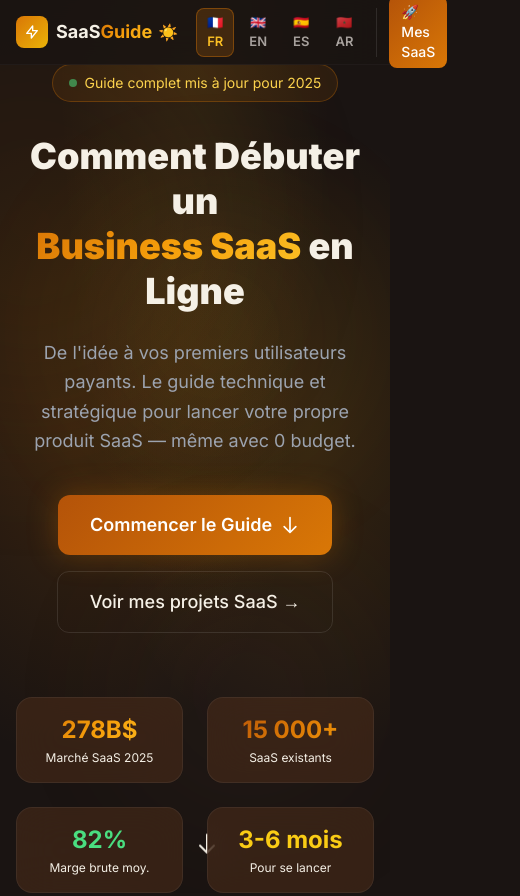
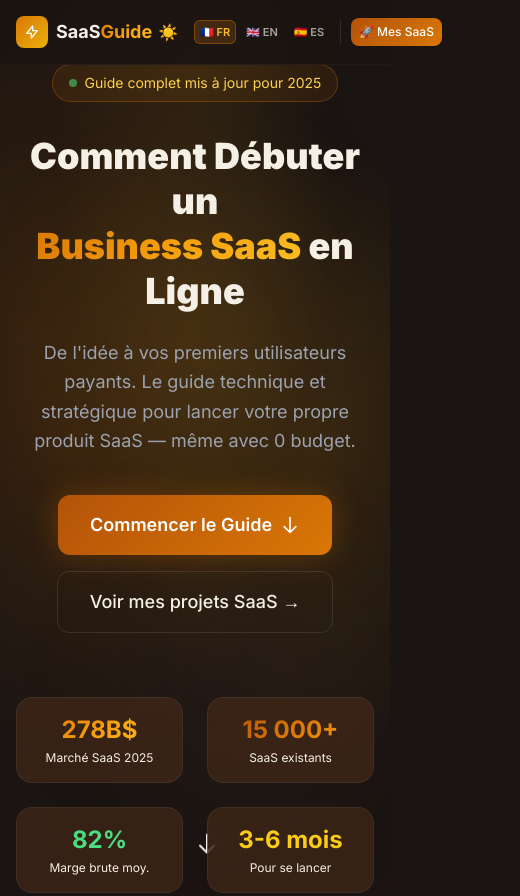
Before and after one commit to ucfzem/saas-guide, a plain HTML site: page index.html in a window 390 px wide. Shown: the top 896 px of the page, 520 px wide, since content can reach past the window. Drawn offline with nearby package versions, Linux system fonts and the light colour scheme.

Commit message:
fix: mobile horizontal overflow - nav lang buttons scroll, text wrapping

```diff
--- a/index.html
+++ b/index.html
@@ -41,8 +41,9 @@
     </script>
     <style>
         * { margin: 0; padding: 0; box-sizing: border-box; }
-        html { scroll-behavior: smooth; }
-        body { font-family: 'Inter', sans-serif; background: #1a1412; color: #f5f0e6; overflow-x: hidden; }
+        html { scroll-behavior: smooth; overflow-x: hidden; max-width: 100vw; }
+        body { font-family: 'Inter', sans-serif; background: #1a1412; color: #f5f0e6; overflow-x: hidden; max-width: 100vw; }
+        p, [data-i18n], .text-content, h1, h2, h3, h4, h5, h6, span, div, li, a, pre, code { max-width: 100%; word-wrap: break-word; overflow-wrap: break-word; }
         .body-light { background: #fcf9f5; color: #4d3521; }
 
         /* Dark mode defaults */
@@ -81,9 +82,15 @@
         .blob-gold { background: rgba(217,119,6,0.5); }
         .blob-yellow { background: rgba(251,191,36,0.4); }
         .blob-brown { background: rgba(139,94,60,0.5); }
-        .lang-btn { padding: 4px 10px; border-radius: 8px; font-size: 13px; font-weight: 600; cursor: pointer; transition: all 0.2s ease; background: transparent; border: 1px solid transparent; color: #a8a29e; }
+        .lang-btn { padding: 4px 8px; border-radius: 6px; font-size: 12px; font-weight: 600; cursor: pointer; transition: all 0.2s ease; background: transparent; border: 1px solid transparent; color: #a8a29e; white-space: nowrap; }
         .lang-btn:hover { color: #fbbf24; }
         .lang-btn.active { background: rgba(217,119,6,0.2); border-color: rgba(217,119,6,0.4); color: #fbbf24; }
+        @media (max-width: 480px) {
+            .lang-btn { padding: 3px 5px; font-size: 11px; }
+            .nav-right { gap: 2px; }
+        }
+        .lang-bar-wrap { overflow-x: auto; -webkit-overflow-scrolling: touch; scrollbar-width: none; }
+        .lang-bar-wrap::-webkit-scrollbar { display: none; }
         [data-i18n] { transition: opacity 0.15s ease; }
         .theme-toggle { cursor: pointer; padding: 6px; border-radius: 8px; transition: all 0.2s; color: #a8a29e; background: transparent; border: none; font-size: 16px; }
         .theme-toggle:hover { color: #fbbf24; background: rgba(217,119,6,0.1); }
@@ -431,16 +438,16 @@ function toggleTheme() {
                 <a href="#revenus" class="text-sm text-gray-400 hover:text-gold-300 transition-colors" data-i18n="nav_revenus">Revenus</a>
                 <a href="#faq" class="text-sm text-gray-400 hover:text-gold-300 transition-colors" data-i18n="nav_faq">FAQ</a>
             </div>
-            <div class="flex items-center space-x-3">
-                <button onclick="toggleTheme()" class="theme-toggle" title="Toggle theme">☀️</button>
-                <div class="flex items-center space-x-1 border-r border-white/10 pr-3">
+            <div class="flex items-center space-x-2 nav-right">
+                <button onclick="toggleTheme()" class="theme-toggle shrink-0" title="Toggle theme">☀️</button>
+                <div class="lang-bar-wrap flex items-center space-x-1 border-r border-white/10 pr-2">
                     <button data-lang="fr" onclick="setLang('fr')" class="lang-btn active">🇫🇷 FR</button>
                     <button data-lang="en" onclick="setLang('en')" class="lang-btn">🇬🇧 EN</button>
                     <button data-lang="sp" onclick="setLang('sp')" class="lang-btn">🇪🇸 ES</button>
                     <button data-lang="ar" onclick="setLang('ar')" class="lang-btn">🇲🇦 AR</button>
                 </div>
                 <a href="https://ucfzem.github.io/ucfzem-blog/" target="_blank" class="hidden sm:inline-flex items-center px-3 py-1.5 text-sm font-medium text-gold-300 border border-gold-600/30 rounded-lg hover:bg-gold-600/10 transition-all" data-i18n="nav_blog">📝 Mon Blog</a>
-                <a href="https://ucfzem.github.io/works" target="_blank" class="inline-flex items-center px-3 py-1.5 text-sm font-medium text-white cta-gradient rounded-lg hover:shadow-lg hover:shadow-gold-600/25 transition-all" data-i18n="nav_saas">🚀 Mes SaaS</a>
+                <a href="https://ucfzem.github.io/works" target="_blank" class="inline-flex items-center px-2 sm:px-3 py-1.5 text-xs sm:text-sm font-medium text-white cta-gradient rounded-lg hover:shadow-lg hover:shadow-gold-600/25 transition-all shrink-0" data-i18n="nav_saas">🚀 SaaS</a>
             </div>
         </div>
     </div>
```
